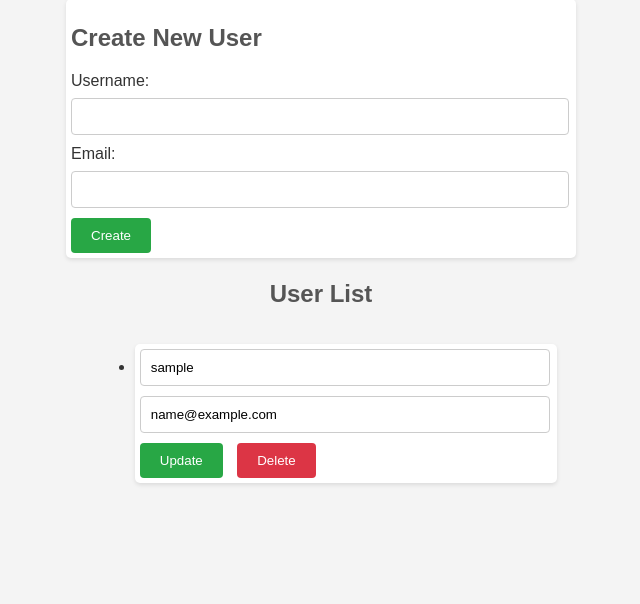
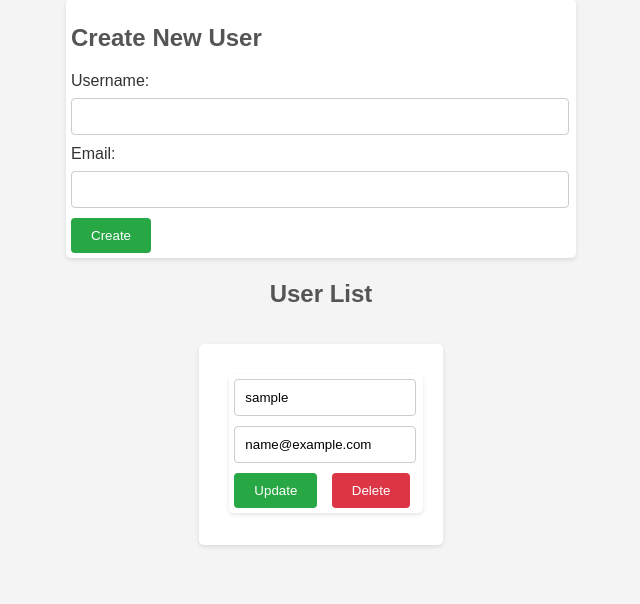
Before and after one commit to Theodore-Ross-18/CRUD, a Flask app: page /users in a window 1280 px wide. Shown: the part 101-705 px from the top of the page, without its empty margins (319-959 px from the left). Run offline with Flask 3, Linux system fonts and the light colour scheme; tables that the repository leaves empty hold one stand-in row (values such as "Sample post").

Commit message:
UL and LI

```diff
--- a/App/templates/users.html
+++ b/App/templates/users.html
@@ -102,6 +102,28 @@
             background-color: #c82333;
         }
 
+        ul {
+            list-style: none;
+            padding: 0;
+            width: 1000px;
+            display: flex;
+            flex-wrap: wrap;
+            justify-content: space-around;
+        }
+
+        li {
+            background: #fff;
+            margin-bottom: 60px;
+            padding: 30px;
+            border-radius: 5px;
+            box-shadow: 0 2px 4px rgba(0, 0, 0, 0.1);
+            width: calc(33.33% - 150px); /* 33.33% width with space between items */
+            display: flex;
+            flex-direction: column;
+        }
+
+
+
 </style>
 
 <!-- Content Functionality -->
```
